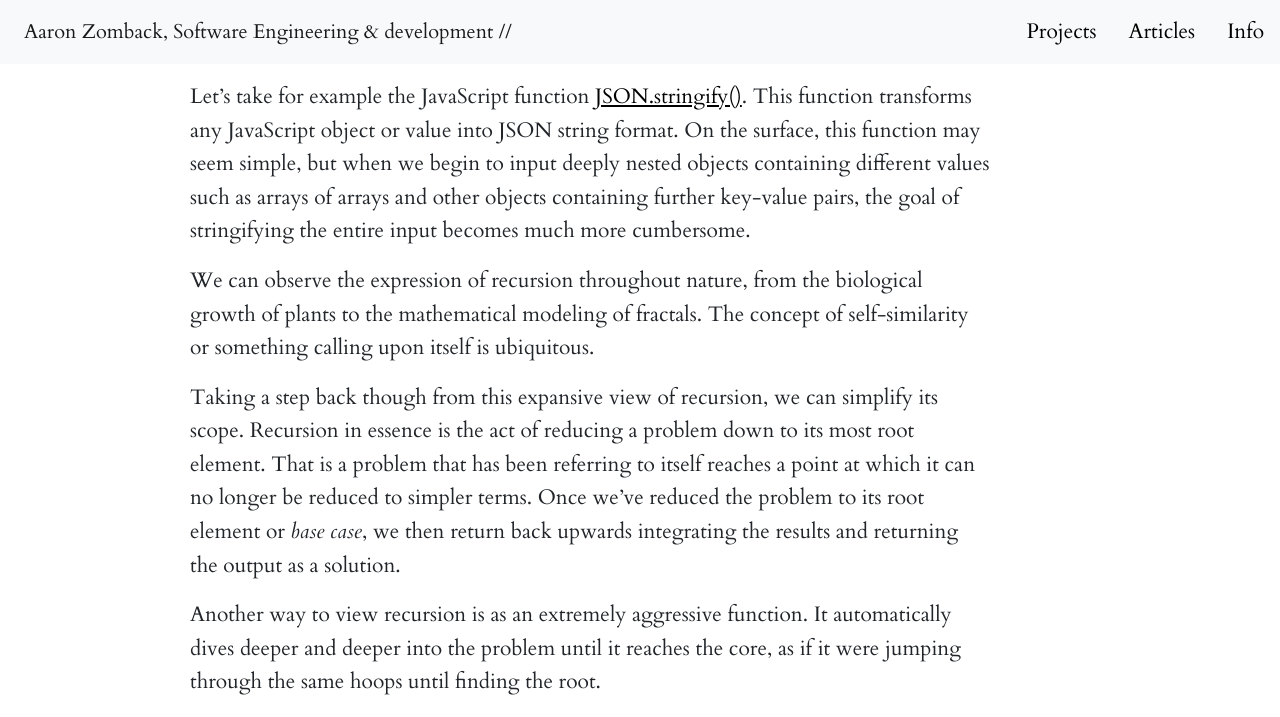
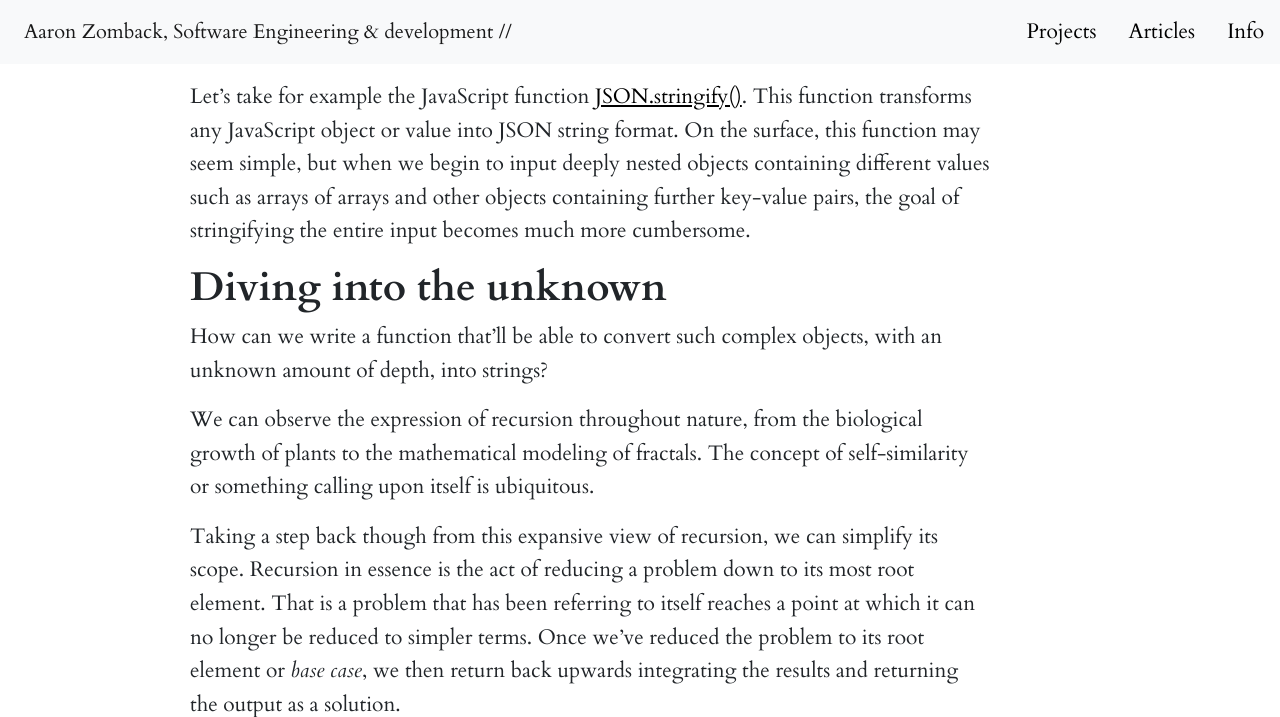
Before and after one commit to aaronzomback/design-portfolio, a Jekyll site: the page built from _posts/2021-04-30-what-is-recursion?.markdown, in a window 1280 px wide and 900 px high, scrolled down 894 px, cut to the strip 0-717 px from the top of the window. Built offline with Jekyll 4.4.1, drawn with Linux system fonts in a browser that asks for light colours; nearby versions of some CDN libraries.

Commit message:
Updated What Is Recursion?

```diff
--- a/_posts/2021-04-30-what-is-recursion?.markdown
+++ b/_posts/2021-04-30-what-is-recursion?.markdown
@@ -14,6 +14,10 @@ Once we begin to identify situations in which recursion can be used to solve com
 
 Let's take for example the JavaScript function [JSON.stringify()](https://developer.mozilla.org/en-US/docs/Web/JavaScript/Reference/Global_Objects/JSON/stringify). This function transforms any JavaScript object or value into JSON string format. On the surface, this function may seem simple, but when we begin to input deeply nested objects containing different values such as arrays of arrays and other objects containing further key-value pairs, the goal of stringifying the entire input becomes much more cumbersome.
 
+## Diving into the unknown
+
+How can we write a function that'll be able to convert such complex objects, with an unknown amount of depth, into strings?
+
 We can observe the expression of recursion throughout nature, from the biological growth of plants to the mathematical modeling of fractals. The concept of self-similarity or something calling upon itself is ubiquitous.
 
 Taking a step back though from this expansive view of recursion, we can simplify its scope. Recursion in essence is the act of reducing a problem down to its most root element. That is a problem that has been referring to itself reaches a point at which it can no longer be reduced to simpler terms. Once we've reduced the problem to its root element or *base case*, we then return back upwards integrating the results and returning the output as a solution.
```
